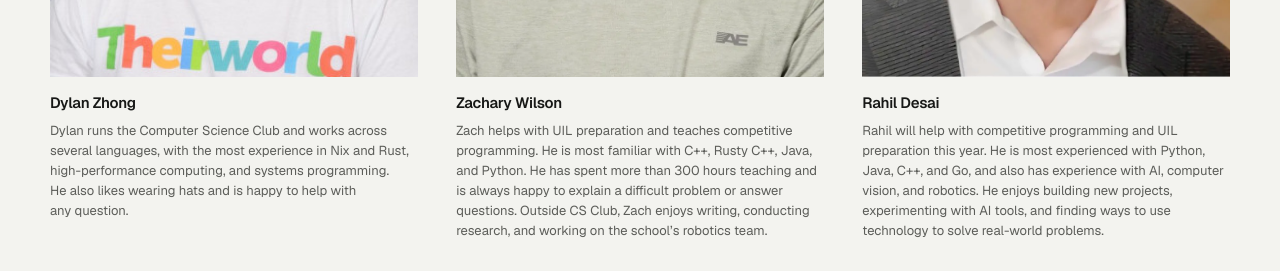
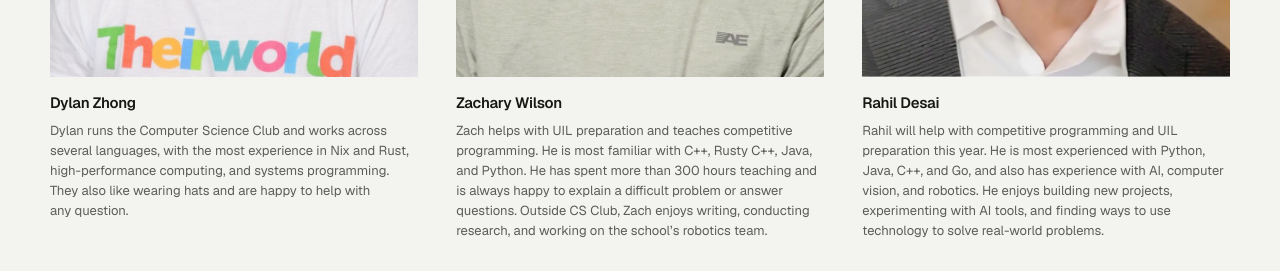
Before and after one commit to Zw96042/cs-website, a React (Vite) app: page / in a window 1280 px wide. Shown: the part 3940-4211 px from the top of the page. Built offline with nearby package versions, Linux system fonts and the light colour scheme.

Commit message:
fix: copyedit my bio

```diff
--- a/src/components/OfficersSection.jsx
+++ b/src/components/OfficersSection.jsx
@@ -12,7 +12,7 @@ const officers = [
     width: 357,
     height: 500,
     objectPosition: '50% 39%',
-    bio: 'Dylan runs the Computer Science Club and works across several languages, with the most experience in Nix and Rust, high-performance computing, and systems programming. He also likes wearing hats and is happy to help with any question.'
+    bio: 'Dylan runs the Computer Science Club and works across several languages, with the most experience in Nix and Rust, high-performance computing, and systems programming. They also like wearing hats and are happy to help with any question.'
   },
   {
     name: 'Zachary Wilson',
```
